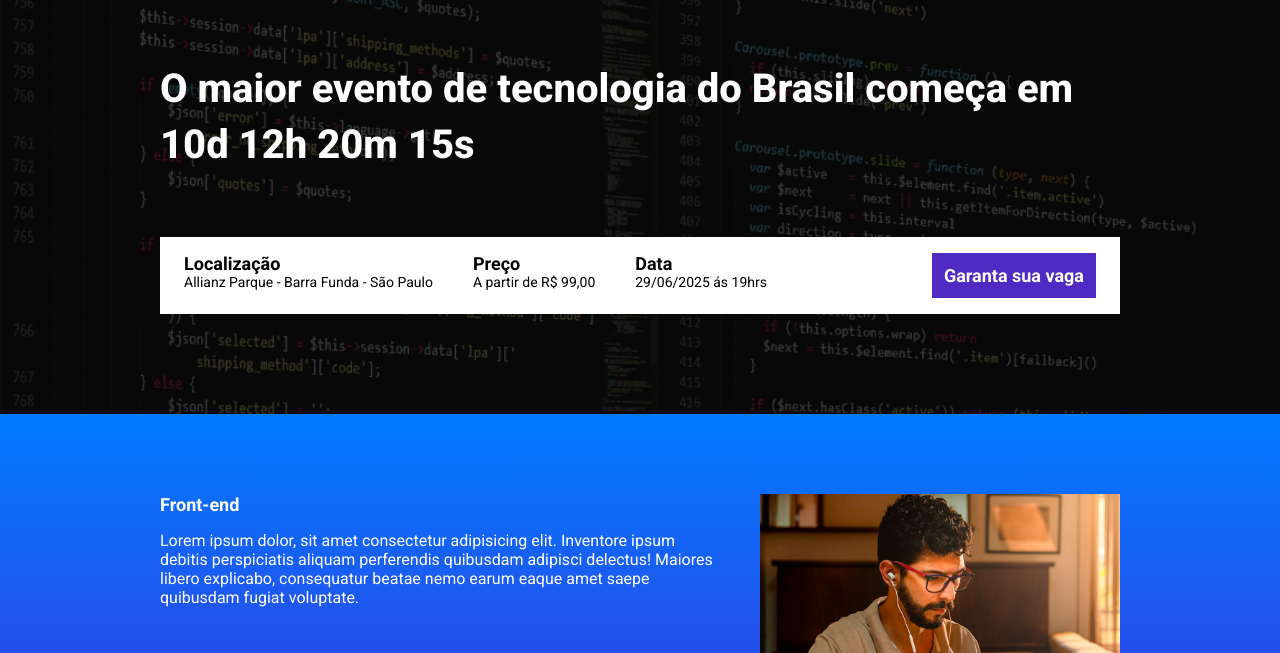
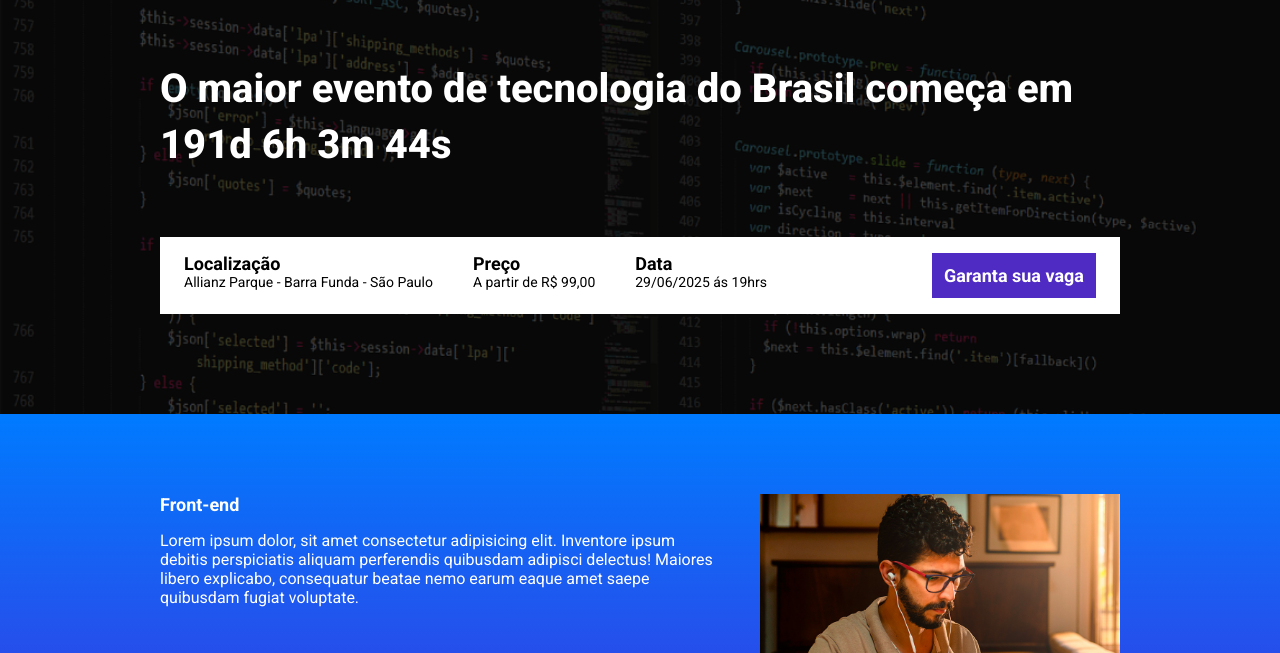
Before and after one commit to Mauroleao/ebac_tech_talks, a website built with Parcel: page src/index.html in a window 1280 px wide. Shown: the part 147-800 px from the top of the page. Built offline with nearby package versions, Linux system fonts and the light colour scheme.

Commit message:
criando a contagem regressiva

```diff
--- a/package.json
+++ b/package.json
@@ -4,6 +4,7 @@
   "description": "",
   "scripts": {
     "dev": "parcel src/index.html src/styles/main.scss src/scripts/main.js",
+    "build": "parcel build src/index.html",
     "test": "echo \"Error: no test specified\" && exit 1"
   },
   "keywords": [],
--- a/src/index.html
+++ b/src/index.html
@@ -15,7 +15,7 @@
     <div class="container">
       <img class="hero__logo" src="./images/ebac_logo.svg" alt="EBAC">
       <p class="hero__text">
-        O maior evento de tecnologia do Brasil começa em 10d 12h 20m 15s
+        O maior evento de tecnologia do Brasil começa em <span id="contador"></span>
       </p>
       <div class="infos-bar">
         <ul class="infos-bar__infos">
--- a/src/scripts/main.js
+++ b/src/scripts/main.js
@@ -1 +1,28 @@
 AOS.init();
+
+const dataDoEvento = new Date("Dec 12, 2025 19:00:00");
+const timeStampDoEvento = dataDoEvento.getTime();
+
+const contaAsHoras = setInterval(function () {
+    const agora = new Date();
+    const timeStampAtual = agora.getTime();
+
+    const distanciaAteOEvento = timeStampDoEvento - timeStampAtual;
+
+    const diasEmMs = 1000 * 60 * 60 * 24;
+    const HoraEmMs = 1000 * 60 * 60;
+    const minutosEmMs = 1000 * 60;
+
+    const diasAteOEvento = Math.floor(distanciaAteOEvento / diasEmMs);
+    const horasAteOEvento = Math.floor(distanciaAteOEvento % (diasEmMs) / HoraEmMs);
+    const minutosAteOEvento = Math.floor(distanciaAteOEvento % (HoraEmMs) / (minutosEmMs));
+    const segundosAteOEvento = Math.floor(distanciaAteOEvento % (minutosEmMs) / 1000);
+
+
+    document.getElementById("contador").innerHTML = `${diasAteOEvento}d ${horasAteOEvento}h ${minutosAteOEvento}m ${segundosAteOEvento}s `;
+
+    if (distanciaAteOEvento < 0) {
+        clearInterval(contaAsHoras);
+        document.getElementById("contador").innerHTML = "Evento Expirado!";
+    }
+}, 1000);
```
